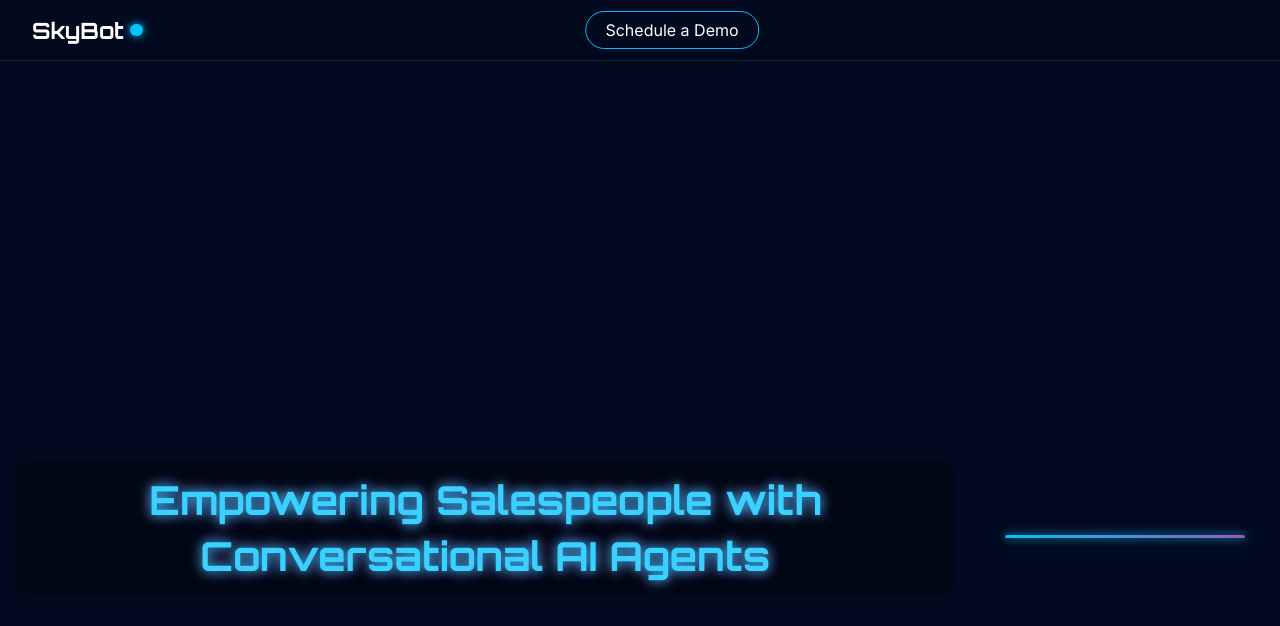
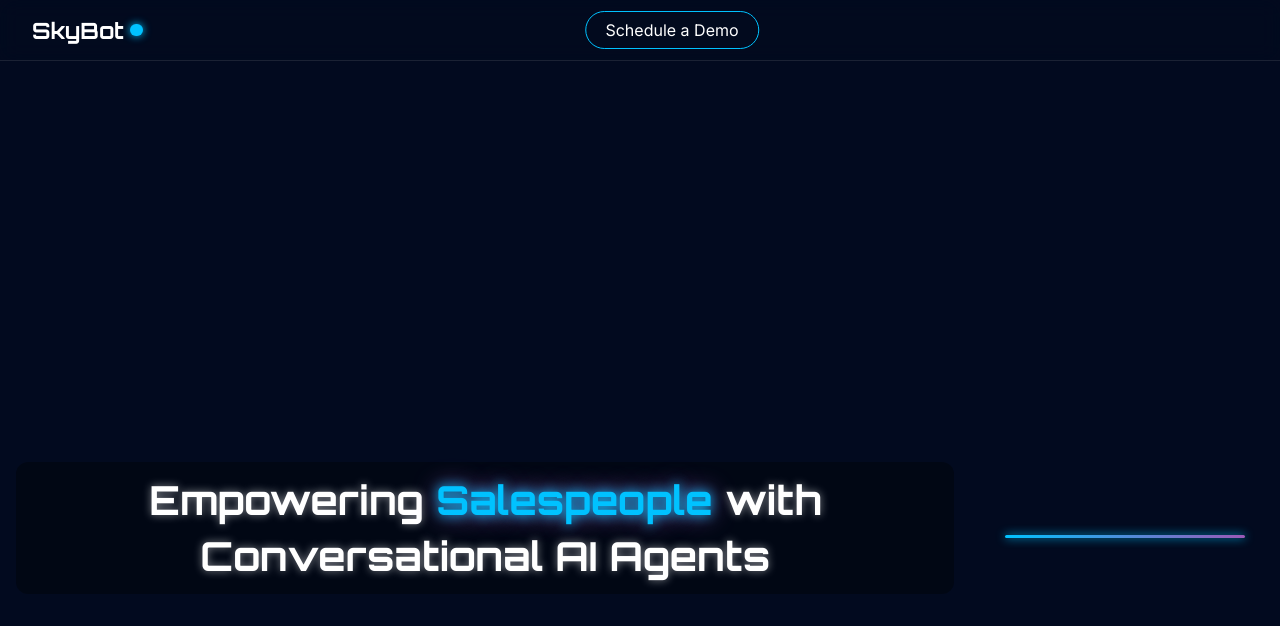
Before and after one commit to Gonia25/excyc.github.io, a plain HTML site: page index.html in a window 1280 px wide. Drawn offline with Linux system fonts and the light colour scheme.

Commit message:
Refine audio reliability & design
Update index and schedule pages to ensure .mp3 playback, optimized starfield for performance, centered Schedule button, hero phrase highlight and improved layout for a futuristic design.

```diff
--- a/index.html
+++ b/index.html
@@ -78,44 +78,7 @@
       z-index: -2;
       pointer-events: none;
     }
-
-    /* Comet animation container */
-    .comet-layer {
-      position: fixed;
-      top: 0;
-      left: 0;
-      width: 100%;
-      height: 100%;
-      overflow: hidden;
-      z-index: -1;
-      pointer-events: none;
-    }
-
-    .comet {
-      position: absolute;
-      top: -10px;
-      left: 50%;
-      width: 2px;
-      height: 80px;
-      background: linear-gradient(0deg, rgba(255,255,255,0) 0%, rgba(255,255,255,0.8) 100%);
-      opacity: 0;
-      transform: rotate(35deg);
-      animation: cometTrail 4s linear infinite;
-    }
-
-    @keyframes cometTrail {
-      0% {
-        transform: translate(-50%, -10%) rotate(35deg);
-        opacity: 0;
-      }
-      10% {
-        opacity: 1;
-      }
-      100% {
-        transform: translate(150%, 110%) rotate(35deg);
-        opacity: 0;
-      }
-    }
+    /* Remove comet layers and animations for improved performance */
 
     /* Nav bar styles */
     header.nav {
@@ -201,11 +164,19 @@
       border-radius: 2px;
       box-shadow: 0 0 10px var(--primary);
   }
-    /* Glow effect when a phrase appears */
-    #hero-text.rotating {
+    /* Highlighted keyword in hero headline */
+    .hero .highlight {
       color: var(--primary);
       text-shadow: 0 0 12px var(--primary), 0 0 20px var(--secondary);
-      transition: color 0.6s, text-shadow 0.6s;
+    }
+
+    /* When rotating, briefly intensify the glow */
+    .hero.rotating .highlight {
+      animation: highlightGlow 0.6s ease forwards;
+    }
+    @keyframes highlightGlow {
+      from { text-shadow: 0 0 4px var(--primary), 0 0 8px var(--secondary); }
+      to { text-shadow: 0 0 12px var(--primary), 0 0 24px var(--secondary); }
     }
 
     /* Demos section */
@@ -267,7 +238,7 @@
     .audio-card audio {
       width: 100%;
       outline: none;
-      filter: invert(100%);
+      /* do not apply colour inversions to native controls; leave as default for better compatibility */
     }
     .audio-card:hover {
       transform: translateY(-6px);
@@ -369,12 +340,7 @@
   <div class="parallax-layer gradient-layer" data-speed="0.02"></div>
   <div class="parallax-layer nebula-layer" data-speed="0.05"></div>
   <canvas id="star-canvas"></canvas>
-  <div class="comet-layer">
-    <!-- multiple comets to create occasional shooting star effects -->
-    <div class="comet" style="animation-delay: 5s; left: 10%;"></div>
-    <div class="comet" style="animation-delay: 12s; left: 40%;"></div>
-    <div class="comet" style="animation-delay: 20s; left: 70%;"></div>
-  </div>
+  <!-- Removed comet layer for stability and performance -->
 
   <!-- Navigation bar -->
   <header class="nav">
@@ -387,8 +353,8 @@
 
   <!-- Hero section with rotating phrases -->
   <section class="hero">
-    <h1 id="hero-text" class="hero-text">
-      Elevating Customer Experience with Conversational AI Agents
+    <h1 id="hero-headline" class="hero-text">
+      <span id="hero-prefix">Elevating</span> <span id="hero-keyword" class="highlight">Customer Experience</span> with Conversational AI Agents
     </h1>
     <div class="hero-line"></div>
   </section>
@@ -459,7 +425,8 @@
     const starCanvas = document.getElementById('star-canvas');
     const starCtx = starCanvas.getContext('2d');
     let stars = [];
-    const starCount = 200;
+    // Reduce star count for better performance across devices
+    const starCount = 150;
 
     function resizeCanvas() {
       starCanvas.width = window.innerWidth;
@@ -496,25 +463,28 @@
     initStars();
     updateStars();
 
-    // Rotating phrases logic for the hero headline
-    const heroTextEl = document.getElementById('hero-text');
-    const phrases = [
-      'Elevating Customer Experience with Conversational AI Agents',
-      'Empowering Salespeople with Conversational AI Agents',
-      'Supporting Employees with Conversational AI Agents'
+    // Rotating phrases logic for the hero headline (prefix + highlighted keyword)
+    const heroPrefixEl = document.getElementById('hero-prefix');
+    const heroKeywordEl = document.getElementById('hero-keyword');
+    const heroSection = document.querySelector('.hero');
+    const phraseSets = [
+      { prefix: 'Elevating', keyword: 'Customer Experience' },
+      { prefix: 'Empowering', keyword: 'Salespeople' },
+      { prefix: 'Supporting', keyword: 'Employees' }
     ];
     let phraseIndex = 0;
-
     function rotatePhrases() {
-      // remove glow class to reset animation
-      heroTextEl.classList.remove('rotating');
+      phraseIndex = (phraseIndex + 1) % phraseSets.length;
+      const { prefix, keyword } = phraseSets[phraseIndex];
+      heroPrefixEl.textContent = prefix;
+      heroKeywordEl.textContent = keyword;
+      // trigger glow animation on highlight
+      heroSection.classList.add('rotating');
       setTimeout(() => {
-        phraseIndex = (phraseIndex + 1) % phrases.length;
-        heroTextEl.textContent = phrases[phraseIndex];
-        heroTextEl.classList.add('rotating');
-      }, 200);
+        heroSection.classList.remove('rotating');
+      }, 600);
     }
-    // Trigger rotation every 5 seconds
+    // rotate every 5 seconds
     setInterval(rotatePhrases, 5000);
 
     // Intersection observer for fade-slide animations
```
Also changed, not shown: schedule.html (+4 -31 lines).
